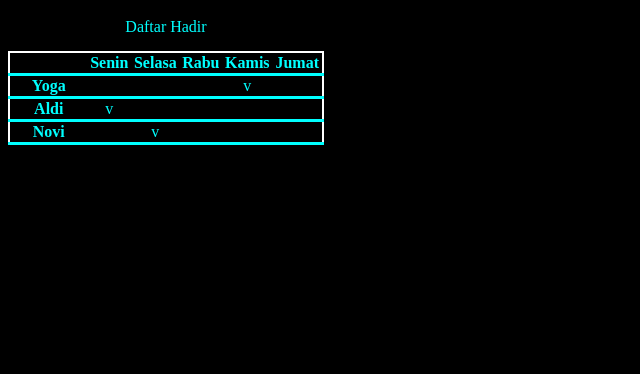
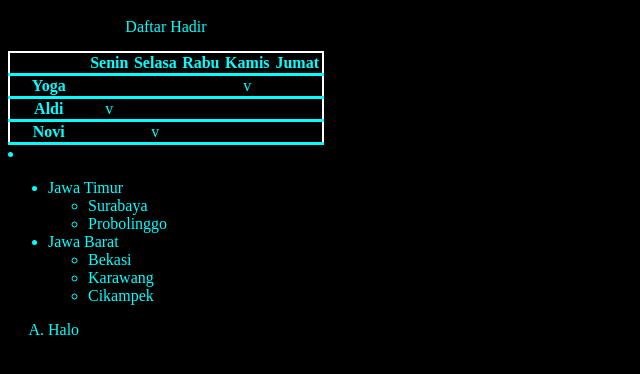
Before and after one commit to ypradafah28/Basic-Frontend, a plain HTML site: page learn 1 HTML/tabel.html in a window 1280 px wide. Shown: the whole page, without its empty margins (0-640 px from the left). Drawn offline with Linux system fonts and the light colour scheme.

Commit message:
update tabel.html dan css.html

```diff
--- a/learn 1 HTML/tabel.html
+++ b/learn 1 HTML/tabel.html
@@ -62,6 +62,43 @@
         </tr>
     </table>
 
+    <li>
+        <ul style=list-style-type:disc;">
+            <li style="color: aqua;">
+                Jawa Timur
+            </li>
+            <ul>
+                <li>
+                    Surabaya
+                </li>
+                <li>
+                    Probolinggo
+                </li>
+            </ul>
+            <li>
+                Jawa Barat
+            </li>
+            <ul>
+                <li>
+                    Bekasi
+                </li>
+                <li>
+                    Karawang
+                </li>
+                <li>
+                    Cikampek
+                </li>
+            </ul>
+
+        </ul>
+    </li>
+
+    <ol type="A">
+        <li>
+            Halo
+        </li>
+    </ol>
+
 </body>
 
 </html>
```
Also changed, not shown: learn 1 HTML/css.html (+0 -1 lines).
